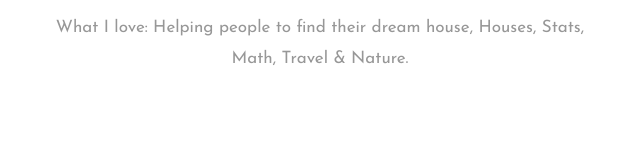
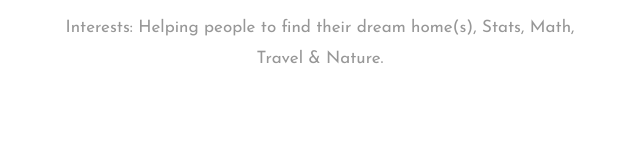
Before and after one commit to ghazaltariri/ghazaltariri.github.io, a plain HTML site: page index.html in a window 1280 px wide. Shown: the part 719-887 px from the top of the page, 320-960 px from the left. Drawn offline with Linux system fonts and the light colour scheme.

Commit message:
Update index.html

```diff
--- a/index.html
+++ b/index.html
@@ -93,7 +93,7 @@
 				<div class="col-lg-6 offset-lg-3 contect-tect">
 
 					<p> I am using my mathematics and data-science background for PNW market analyses, identifying the upper and lower limits for the price channels by neighborhood. This means I will get the highest price for sellers and the lowest price for buyers taking into consideration your time table and the expected short term future market. </p>
-					<p> What I love: Helping people to find their dream house, Houses, Stats, Math, Travel & Nature. </p>
+					<p> Interests: Helping people to find their dream home(s), Stats, Math, Travel & Nature. </p>
 
 				</div>
 			</div>
```
